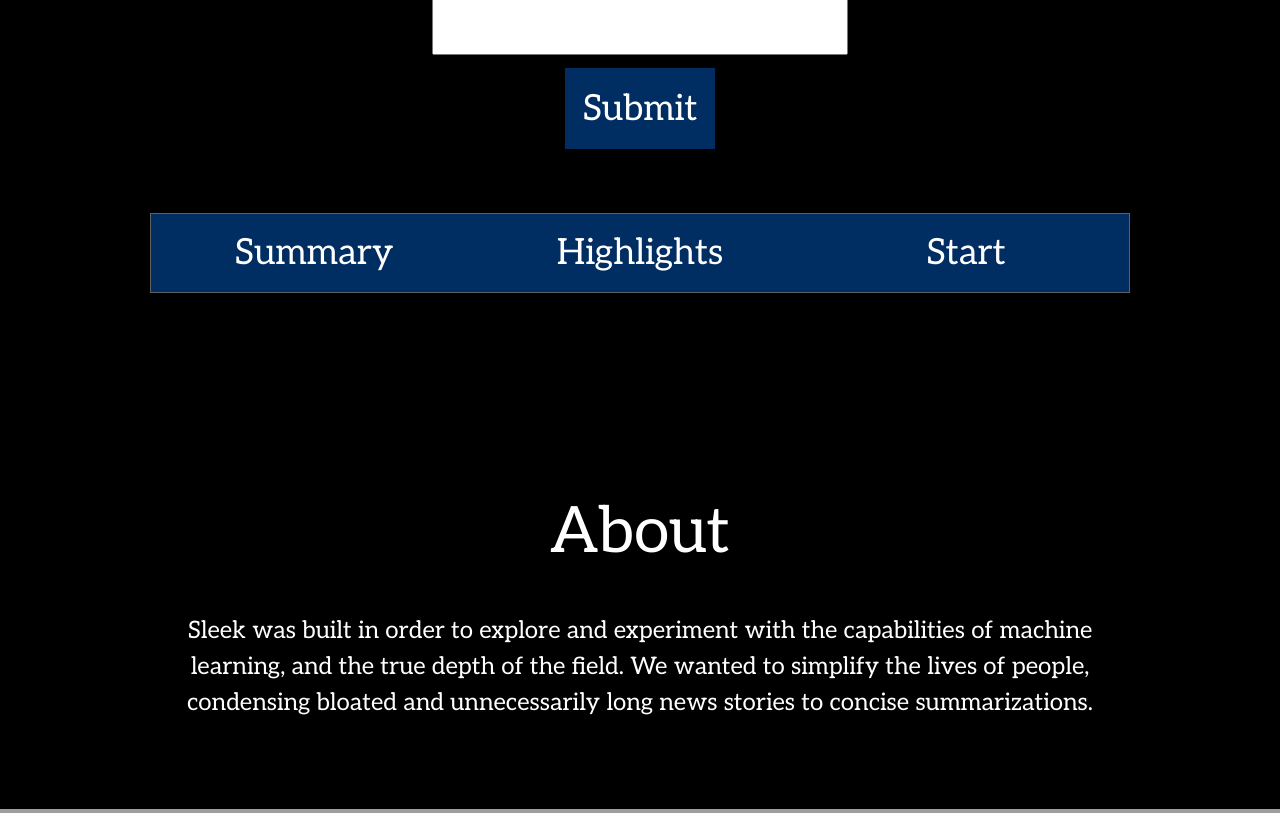
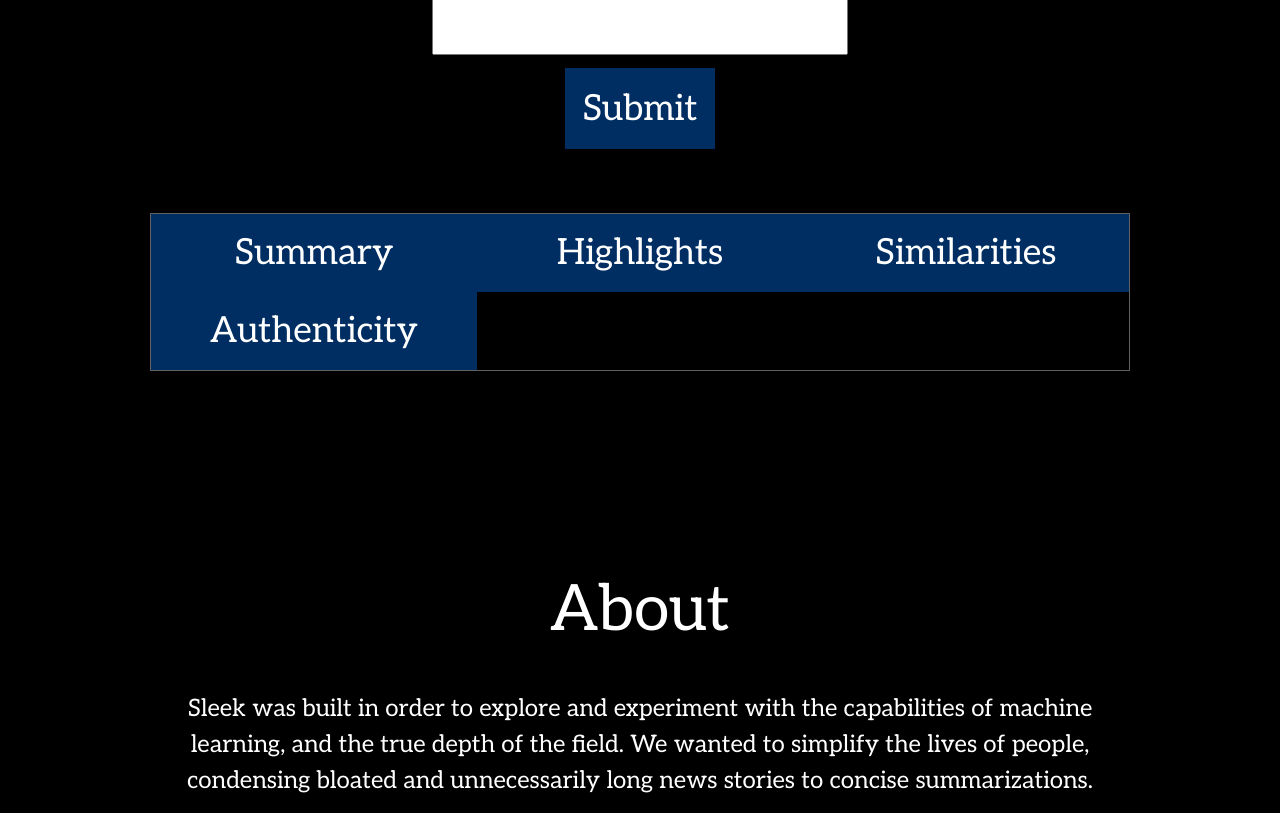
Before and after one commit to EulerPascal404/SleekNews, a Flask app: page / in a window 1280 px wide. Shown: the part 897-1710 px from the top of the page. Run offline with Flask 2, Linux system fonts and the light colour scheme; grey boxes are pictures that could not be loaded.

Commit message:
Fake News Update

```diff
--- a/SleekApp/templates/index.html
+++ b/SleekApp/templates/index.html
@@ -72,14 +72,17 @@
             <center><input type="Submit" class = "file_submit"></center>
     <h1 class="w3-center w3-jumbo" style="margin-bottom:64px"></h1>
     <div class="w3-row w3-center w3-border w3-border-dark-grey">
-      <a href="javascript:void(0)" onclick="openMenu(event, 'CNN');" id="myLink">
+      <a href="javascript:void(0)" onclick="openMenu(event, 'Summary');" id="myLink">
         <div class="w3-col s4 tablink w3-padding-large w3-hover-red">Summary</div>
       </a>
-      <a href="javascript:void(0)" onclick="openMenu(event, 'Pasta');">
+      <a href="javascript:void(0)" onclick="openMenu(event, 'Highlights');">
         <div class="w3-col s4 tablink w3-padding-large w3-hover-red">Highlights</div>
       </a>
-      <a href="javascript:void(0)" onclick="openMenu(event, 'Starter');">
-        <div class="w3-col s4 tablink w3-padding-large w3-hover-red">Start </div>
+      <a href="javascript:void(0)" onclick="openMenu(event, 'Similarities');">
+        <div class="w3-col s4 tablink w3-padding-large w3-hover-red">Similarities </div>
+      </a>
+        <a href="javascript:void(0)" onclick="openMenu(event, 'Authenticity');">
+          <div class="w3-col s4 tablink w3-padding-large w3-hover-red">Authenticity </div>
       </a>
     </div>
 
@@ -112,10 +115,24 @@
   </div>
 </div>
 
+
+
 <!-- Image of location/map -->
 <img src="/w3images/map.jpg" class="w3-image w3-greyscale" style="width:100%;" id="myMap">
 
-
+<!-- Depth Container -->
+<div class="w3-container w3-padding-64 w3-black w3-grayscale w3-xlarge" id="about">
+  <div class="w3-content">
+    <h1 class="w3-center w3-jumbo" style="margin-bottom:32px">Depth</h1>
+    <p> <center>Sleek was designed in order to address the Depth track for Hack3. According to Merriem-Webster the word depth means the degree of intensity.
+    Oftentimes News articles from places like BBC or CNN go into extensive detail on global issues. Issues like these inform and educate the public
+    on pressing issues. However, in this current age most individuals create their opinions off of the title rather than the actual content of the article.
+    These titles often over-exaggerate or polarize the issue, but due to the wordy and intense content of these articles the public often avoids actual consumption of the topic.
+    In order to combat the misinformation spreading due to a lack of willingness to read Sleek simplifies the articles and creates a more digestable snapshot of the issue
+    following the trend of the modern short-form content era.
+    </center></p>
+  </div>
+</div>
 
 <!-- Footer -->
 <footer class="w3-center w3-black w3-padding-48 w3-xxlarge">
```
